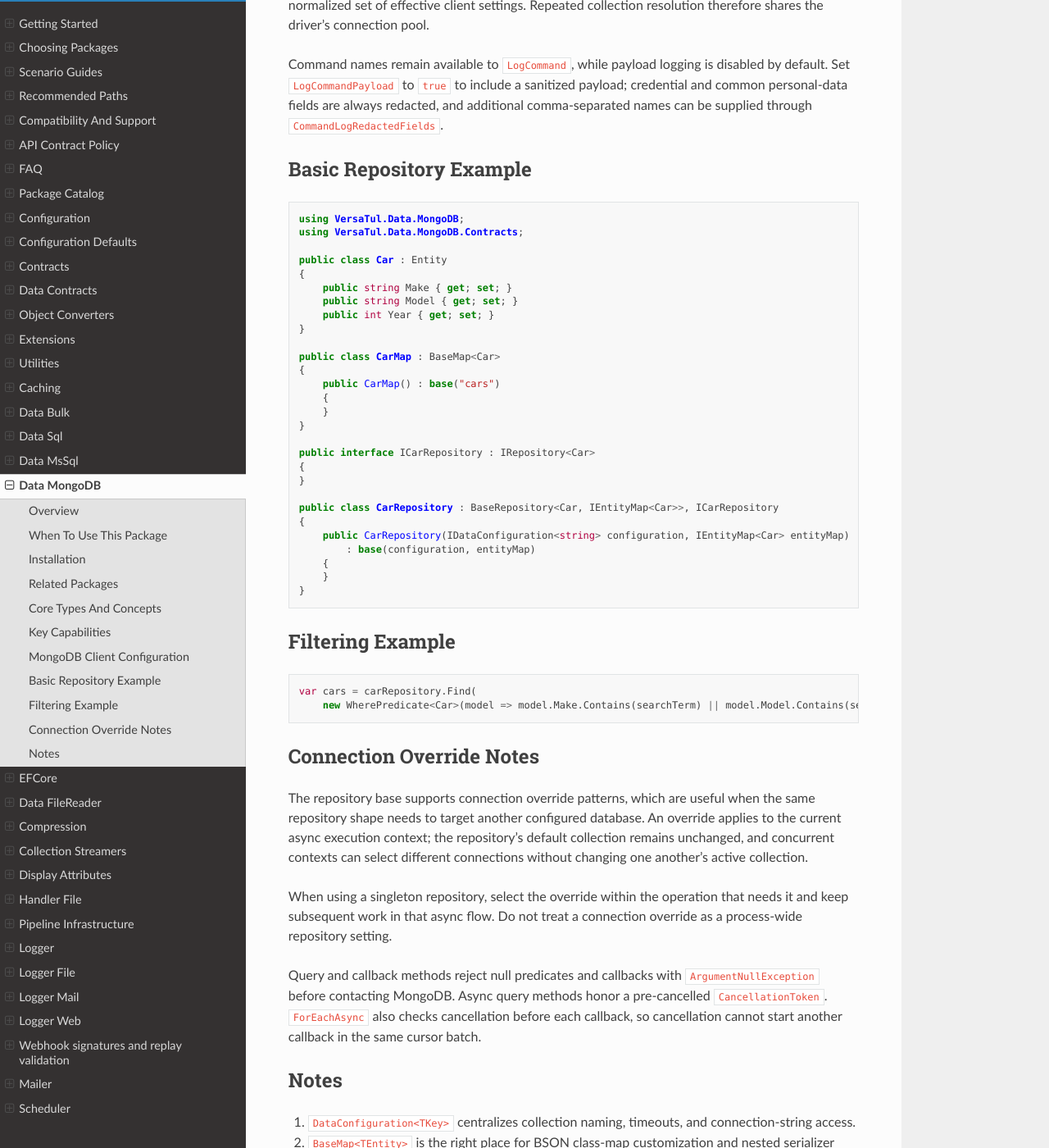
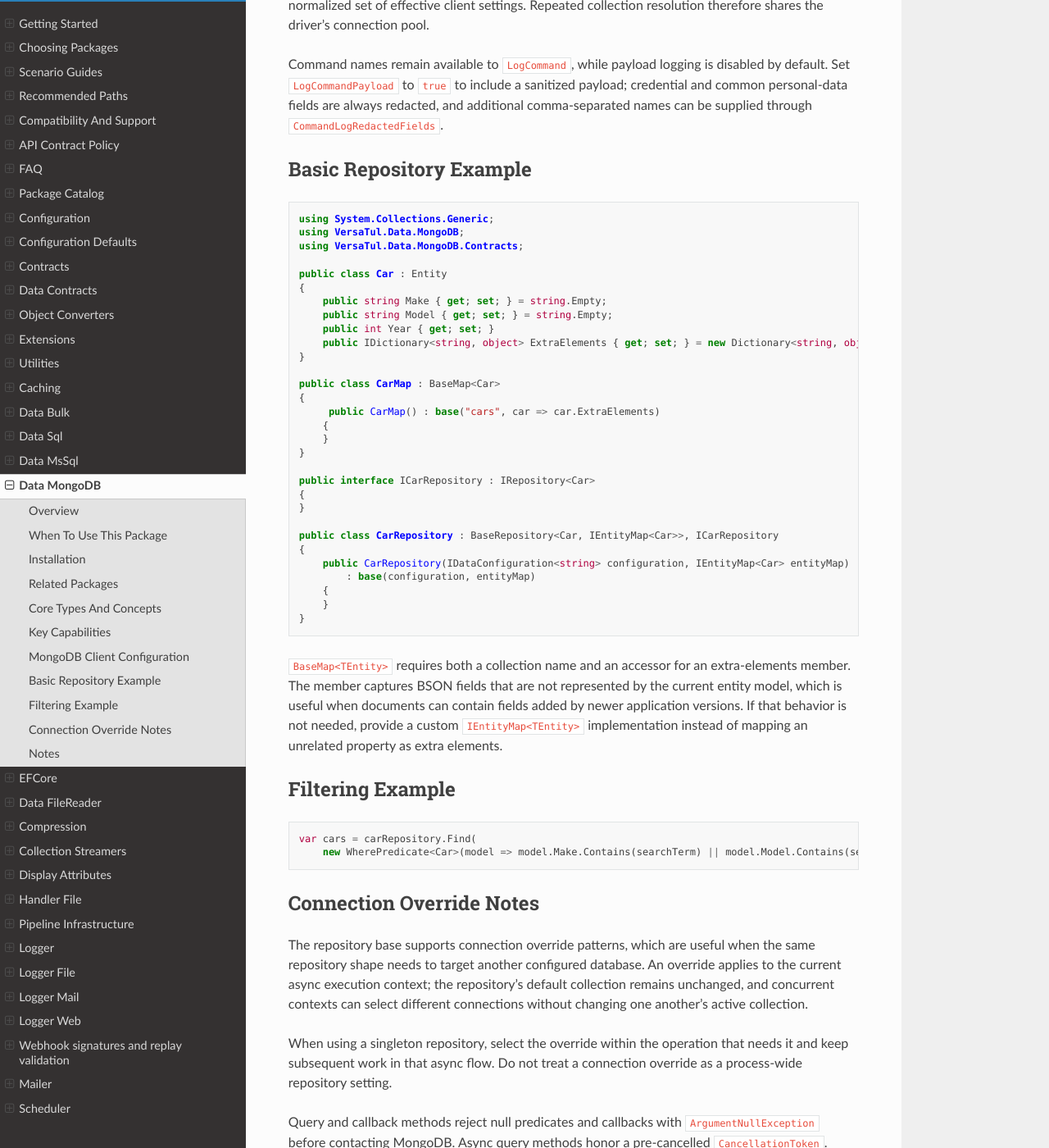
Before and after one commit to BjornWilliams/DocsVersaTul, a Sphinx documentation site: the page built from docs/source/mongodb.rst, in a window 1280 px wide and 1400 px high, scrolled down 2022 px. Shown: the whole window at 82% size. Built offline with Sphinx 7.4.7 and the Read the Docs theme 3.1.0, drawn with Linux system fonts in a browser that asks for light colours.

Commit message:
Correct the MongoDB map example
Fixes AB#3062

AB#3060

```diff
--- a/docs/source/mongodb.rst
+++ b/docs/source/mongodb.rst
@@ -84,19 +84,21 @@ Basic Repository Example
 
 .. code-block:: csharp
 
+   using System.Collections.Generic;
    using VersaTul.Data.MongoDB;
    using VersaTul.Data.MongoDB.Contracts;
 
    public class Car : Entity
    {
-       public string Make { get; set; }
-       public string Model { get; set; }
+       public string Make { get; set; } = string.Empty;
+       public string Model { get; set; } = string.Empty;
        public int Year { get; set; }
+       public IDictionary<string, object> ExtraElements { get; set; } = new Dictionary<string, object>();
    }
 
    public class CarMap : BaseMap<Car>
    {
-       public CarMap() : base("cars")
+        public CarMap() : base("cars", car => car.ExtraElements)
        {
        }
    }
@@ -112,6 +114,8 @@ Basic Repository Example
        {
        }
    }
+
+``BaseMap<TEntity>`` requires both a collection name and an accessor for an extra-elements member. The member captures BSON fields that are not represented by the current entity model, which is useful when documents can contain fields added by newer application versions. If that behavior is not needed, provide a custom ``IEntityMap<TEntity>`` implementation instead of mapping an unrelated property as extra elements.
 
 Filtering Example
 -----------------
```
